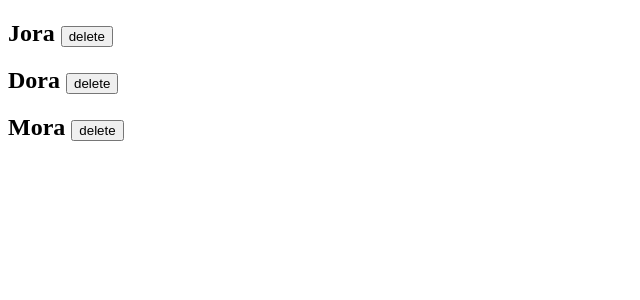
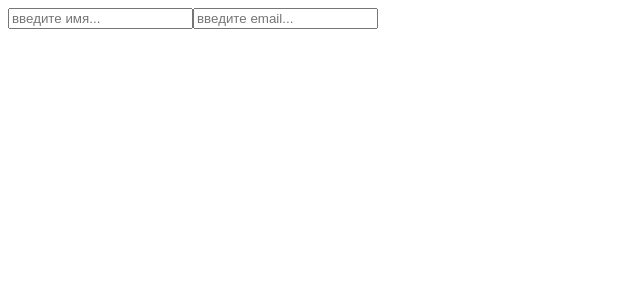
Before and after one commit to maximmorenko/movies, a React (Create React App) app: page / in a window 1280 px wide. Shown: the top 300 px of the page, without its empty margins (0-640 px from the left). Built offline with nearby package versions, Linux system fonts and the light colour scheme.

Commit message:
упривляемый инпут + динамическая строка имени в обработчике

```diff
--- a/src/App.js
+++ b/src/App.js
@@ -6,34 +6,16 @@ import './App.css';
 // import LifeCycle from './components/LifeCycle';
 // import Timer from './components/Timer';
 // import WorkingWithArray from './components/WorkingWithArray';
-import Posts from './components/ChildrenComponent/Posts';
+// import Posts from './components/ChildrenComponent/Posts';
+import Form from './components/Form/Form';
 
 class App extends Component {
-  state = {
-    posts: [
-        {id: 'qwe', name: 'Jora'},
-        {id: 'qwer', name: 'Dora'},
-        {id: 'qwert', name: 'Mora'}
-    ]
-  };
-  // создадим функциию (метод класса) не верхнем уровне, и передадим ее на нижний к постам и там вызовем при нажатии на пост. передавать ее будем по лесенке, сразу в список постов, а потом в посты.
-  // hendleSomething = () => {
-  //   console.log('клик на пост')
-  // }
-  removePost = (id) => {
-    this.setState(
-      {posts: this.state.posts.filter(item => item.id !== id)})
-  }
-
   render() {
     // также мы можем делать деструктуризацию, например state.posts можно записать как:
     // const {posts} = this.state // и дальше использовать переменную posts вместо this.state.posts
     return (
       <div>
-       {/* передаем массив постов */}
-        {/* теперь имеем базовый компонент арр, у него дочерний posts, а у posts дочерние post */}
-        {/* передаем наш колбек на нижний уровень cb - callback */}
-        <Posts posts={this.state.posts} cb={this.removePost}/>
+       <Form />
       </div>
     );
   }
--- /dev/null
+++ b/src/components/Form/Form.jsx
@@ -0,0 +1,51 @@
+import React, { Component } from 'react';
+// есть два подхода к созданию форм:
+// с использование управляемого и неуправляемого компонинта
+// управляемый это когда мы управляем состоянием, т.е тем что вводит пользователь
+
+class Form extends Component {
+    // создадим стейт и в нем будем хранить поля формы
+    state = {
+        firstName: '',
+        email: ''
+    }
+    // чтобы связать инпут со стейтом нужен какой-то обработчик onChange который каждый раз будет обновлять
+    // перезаписывать стейт
+    // handleChange -управляй изменениями
+
+    handleChange = (event) => {
+        // на входе получаем event (событие) и из его таргета получаем значение.
+        // и записываем все в стейт через сетСтейт
+        // для того чтобы не создавать обработчики каждому инпуту
+        // мы можем имя атрибута сделать динамическим:
+        // [event.target.name] строка будет прилетать динамически, по указаному имени
+        this.setState({[event.target.name]: event.target.value})
+    }
+    render() {
+        //сделаем деструктуризацию стейта чтобы им удобнее было полльзоваться
+        const {firstName, email} = this.state;
+        return (
+            <div>
+                <input
+                    type='text'
+                    name='firstName'
+                    placeholder='введите имя...'
+                    // value будет брать значение из нашего стейта
+                    value={firstName}
+                    onChange={this.handleChange}
+                />
+                {/* теперь инпут контролируемый и мы можем взять данные из стейта и прверить их (валидация) */}
+                <input
+                    type='email'
+                    name='email'
+                    placeholder='введите email...'
+                    // value будет брать значение из нашего стейта
+                    value={email}
+                    onChange={this.handleChange}
+                />
+            </div>
+        );
+    }
+}
+
+export default Form;
```
